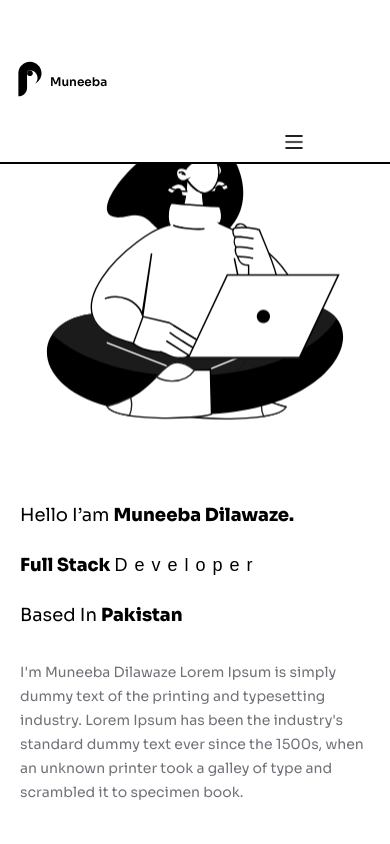
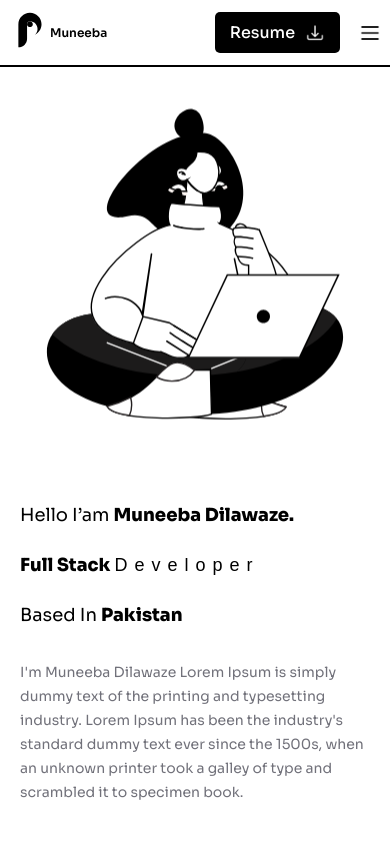
Before and after one commit to muneebaa/MyPortfolio, a React (Vite) app: page / in a window 390 px wide. Shown: the top 844 px of the page. Built offline with nearby package versions, Linux system fonts and the light colour scheme; a web font is replaced by a local one.

Commit message:
responsive styles added

```diff
--- a/src/commonComponents/Navbar/style.css
+++ b/src/commonComponents/Navbar/style.css
@@ -41,18 +41,29 @@
   color: black;
 }
 
-.nav_resume {
-  padding: 10px 20px;
+.nav_ham_main {
+  display: none;
+}
+
+.nav_resume,
+.nav_ham_resume {
+  padding: 10px 15px;
   border-radius: 5px;
 }
 
-.nav_resume_icon {
+.nav_ham_resume {
+  margin-right: 20px;
+  display: none;
+}
+.nav_resume_icon,
+.nav_ham_resume_icon {
   width: 20px;
   height: 20px;
   margin-left: 10px;
 }
 
-.nav_resume_icon img {
+.nav_resume_icon img,
+.nav_ham_resume_icon img {
   width: 100%;
   height: 100%;
 }
@@ -75,6 +86,80 @@
   height: 100%;
 }
 
+.nav_reponsive {
+  border: 2px solid darkred;
+  height: 200px;
+  position: absolute;
+  top: 0;
+  height: 200px;
+  width: 100%;
+  background-color: aqua;
+  z-index: 2;
+  margin-top: 65px;
+  left: 0;
+}
+
+.nav_reponsive p {
+  color: black;
+}
+
+.overlay {
+  height: 100%;
+  width: 0;
+  position: fixed;
+  z-index: 1;
+  top: 0;
+  left: 0;
+  /* background-color: rgb(0, 0, 0); */
+  background-color: rgba(0, 0, 0);
+  overflow-x: hidden;
+  transition: 0.5s;
+  padding: 0 20px;
+}
+
+.overlay-content {
+  position: relative;
+  width: 100%;
+  text-align: center;
+  margin-top: 100px;
+}
+
+.overlay a {
+  margin: 25px 0;
+  padding: 10px 0;
+  font-size: 30px;
+  font-size: 20px;
+
+  display: block;
+  transition: 0.3s;
+  color: white;
+  text-align: left;
+  border-bottom: 1px solid white;
+}
+
+.overlay a:hover,
+.overlay a:focus {
+  color: #f1f1f1;
+}
+
+.overlay .overlay_cross {
+  /*
+  font-size: 60px; */
+  position: absolute;
+  /* left: 10; */
+  right: 20px;
+  top: 10px;
+  width: 40px;
+  height: 40px;
+  /* border: 2px solid red; */
+  /* margin: 0 auto; */
+}
+
+/* @media screen and (max-height: 450px) {
+  .overlay a {
+    font-size: 20px;
+  }
+} */
 @media only screen and (max-width: 1050px) {
   .nav_logo_text {
     font-size: 14px;
@@ -115,6 +200,14 @@
   .nav_links_main {
     display: none;
   }
+  .nav_ham_resume {
+    display: flex;
+    align-items: center;
+  }
+  .nav_ham_main {
+    display: flex;
+    align-items: center;
+  }
   .nav_resume {
     display: none;
   }
```
